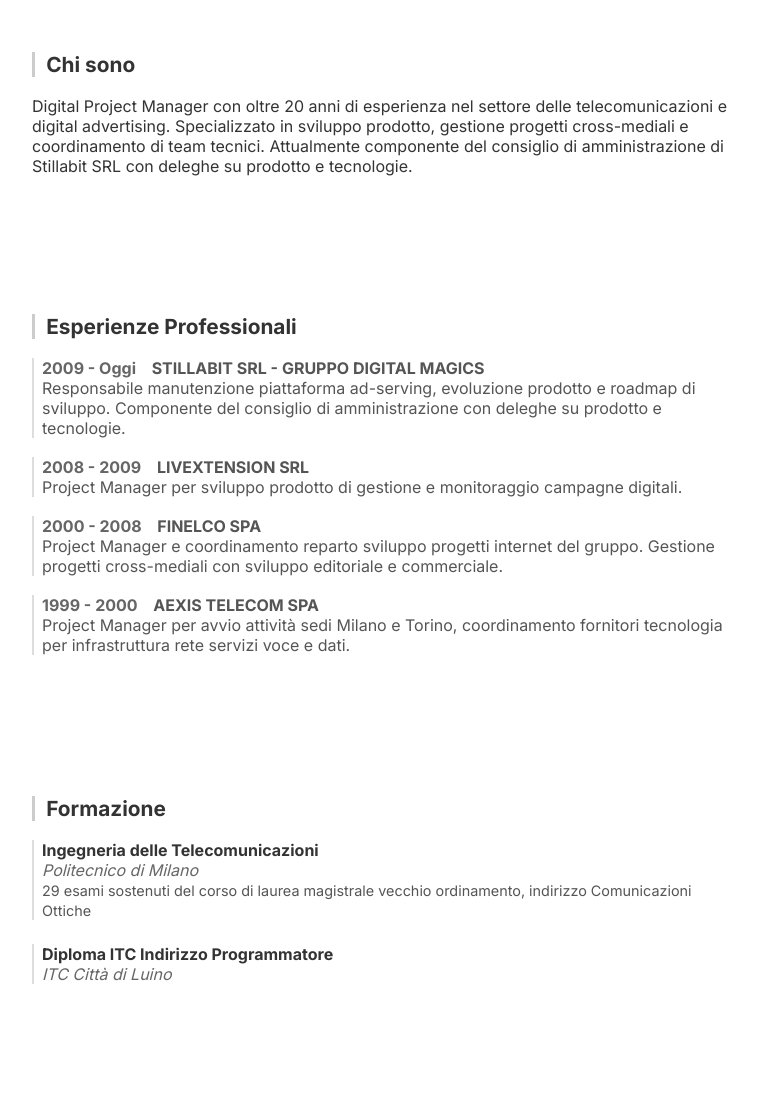
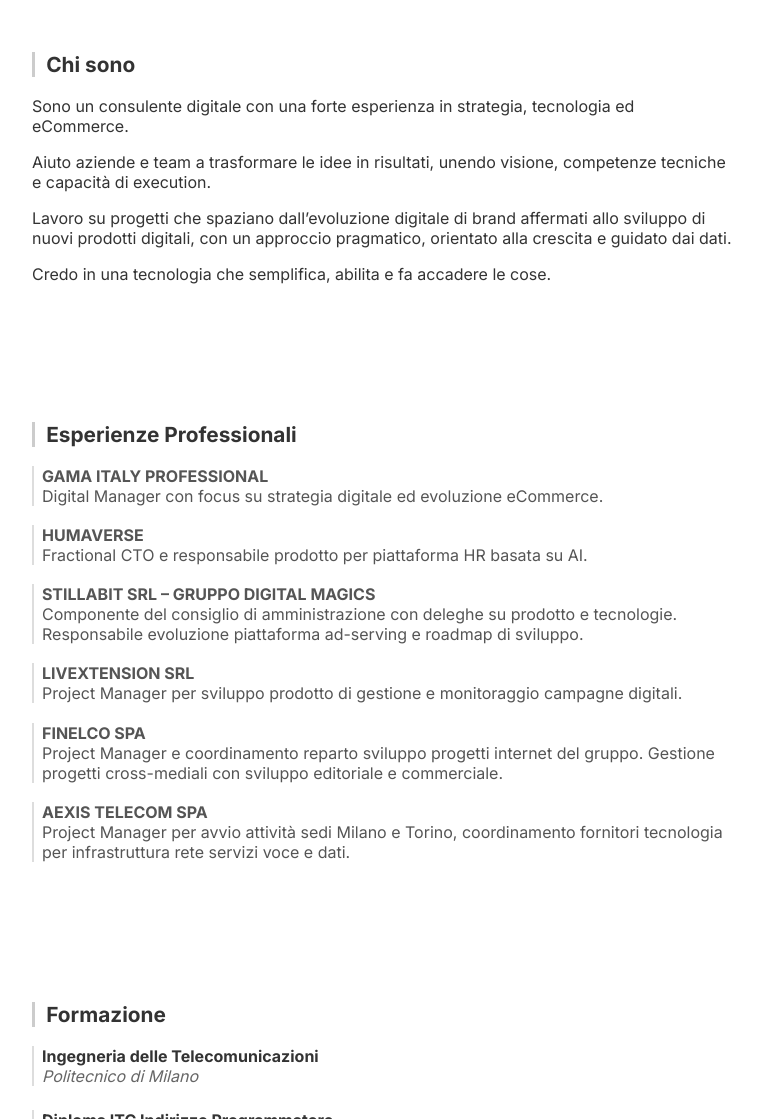
Before and after one commit to RobertoBassani/robertobassani.github.io, a plain HTML site: page index.html in a window 1280 px wide. Shown: the part 293-1412 px from the top of the page, without its empty margins (258-1015 px from the left). Drawn offline with Linux system fonts and the light colour scheme.

Commit message:
contenuti 20250708

```diff
--- a/index.html
+++ b/index.html
@@ -22,7 +22,12 @@
     <section id="about">
       <div class="container">
         <h2>Chi sono</h2>
-        <p>Digital Project Manager con oltre 20 anni di esperienza nel settore delle telecomunicazioni e digital advertising. Specializzato in sviluppo prodotto, gestione progetti cross-mediali e coordinamento di team tecnici. Attualmente componente del consiglio di amministrazione di Stillabit SRL con deleghe su prodotto e tecnologie.</p>
+        <p>Sono un consulente digitale con una forte esperienza in strategia, tecnologia ed eCommerce.  </p>
+        <p>Aiuto aziende e team a trasformare le idee in risultati, unendo visione, competenze tecniche e capacità di execution.</p>
+        <p>Lavoro su progetti che spaziano dall’evoluzione digitale di brand affermati allo sviluppo di nuovi prodotti digitali, con un approccio pragmatico, orientato alla crescita e guidato dai dati.</p>
+        <p>Credo in una tecnologia che semplifica, abilita e fa accadere le cose.</p>
+
+
       </div>
     </section>
 
@@ -31,28 +36,36 @@
         <h2>Esperienze Professionali</h2>
         <ul class="timeline">
           <li>
-            <span class="year">2009 - Oggi</span>
             <span class="desc">
-              <strong>STILLABIT SRL - GRUPPO DIGITAL MAGICS</strong><br>
-              Responsabile manutenzione piattaforma ad-serving, evoluzione prodotto e roadmap di sviluppo. Componente del consiglio di amministrazione con deleghe su prodotto e tecnologie.
+              <strong>GAMA ITALY PROFESSIONAL</strong><br>
+              Digital Manager con focus su strategia digitale ed evoluzione eCommerce.
             </span>
           </li>
           <li>
-            <span class="year">2008 - 2009</span>
+            <span class="desc">
+              <strong>HUMAVERSE</strong><br>
+              Fractional CTO e responsabile prodotto per piattaforma HR basata su AI.
+            </span>
+          </li>
+          <li>
+            <span class="desc">
+              <strong>STILLABIT SRL – GRUPPO DIGITAL MAGICS</strong><br>
+              Componente del consiglio di amministrazione con deleghe su prodotto e tecnologie. Responsabile evoluzione piattaforma ad-serving e roadmap di sviluppo.
+            </span>
+          </li>
+          <li>
             <span class="desc">
               <strong>LIVEXTENSION SRL</strong><br>
               Project Manager per sviluppo prodotto di gestione e monitoraggio campagne digitali.
             </span>
           </li>
           <li>
-            <span class="year">2000 - 2008</span>
             <span class="desc">
               <strong>FINELCO SPA</strong><br>
               Project Manager e coordinamento reparto sviluppo progetti internet del gruppo. Gestione progetti cross-mediali con sviluppo editoriale e commerciale.
             </span>
           </li>
           <li>
-            <span class="year">1999 - 2000</span>
             <span class="desc">
               <strong>AEXIS TELECOM SPA</strong><br>
               Project Manager per avvio attività sedi Milano e Torino, coordinamento fornitori tecnologia per infrastruttura rete servizi voce e dati.
@@ -62,14 +75,14 @@
       </div>
     </section>
 
+
     <section id="education">
       <div class="container">
         <h2>Formazione</h2>
         <ul class="education-list">
           <li>
             <strong>Ingegneria delle Telecomunicazioni</strong><br>
-            <span class="institution">Politecnico di Milano</span><br>
-            <span class="details">29 esami sostenuti del corso di laurea magistrale vecchio ordinamento, indirizzo Comunicazioni Ottiche</span>
+            <span class="institution">Politecnico di Milano</span>
           </li>
           <li>
             <strong>Diploma ITC Indirizzo Programmatore</strong><br>
```
